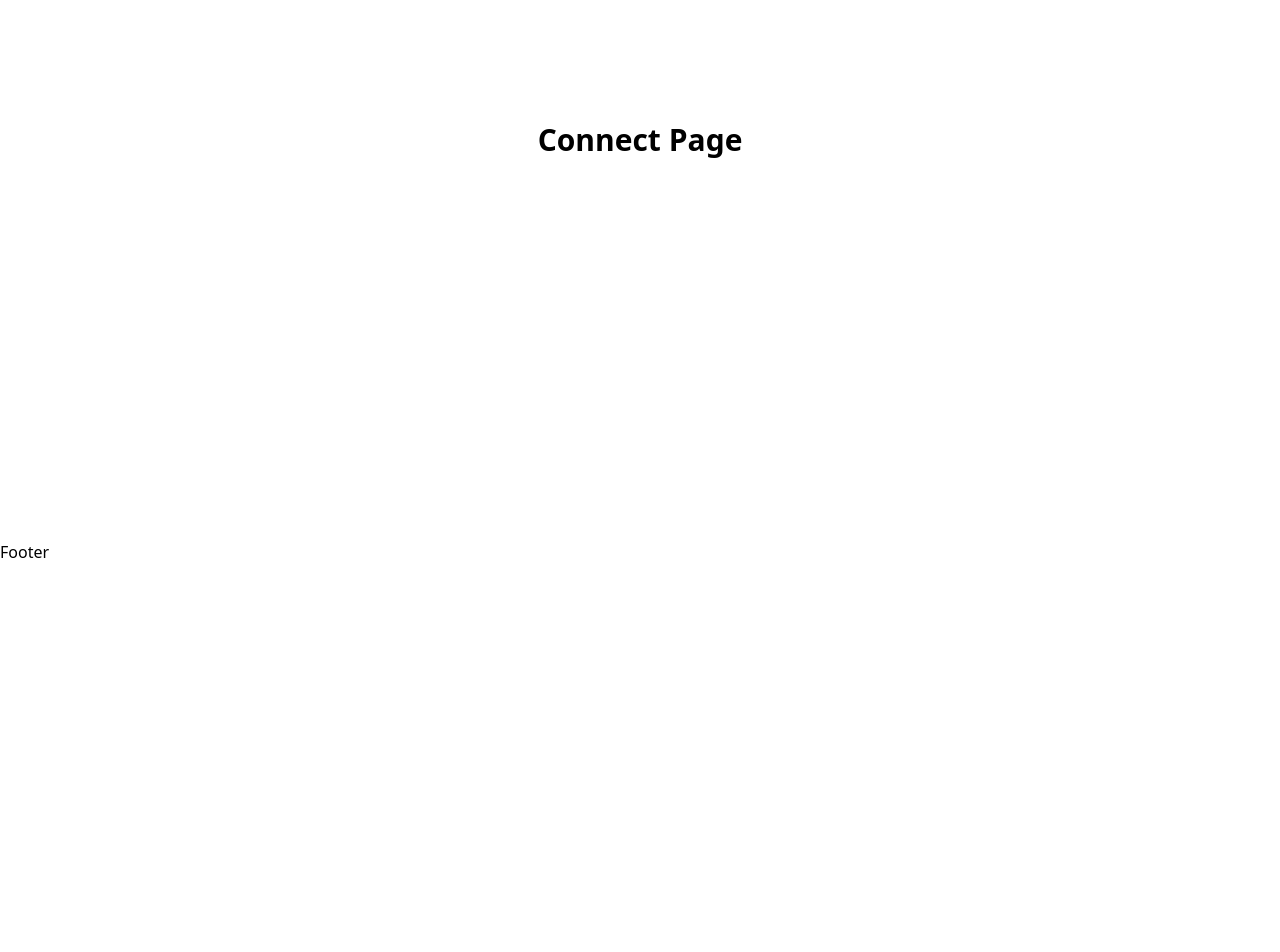
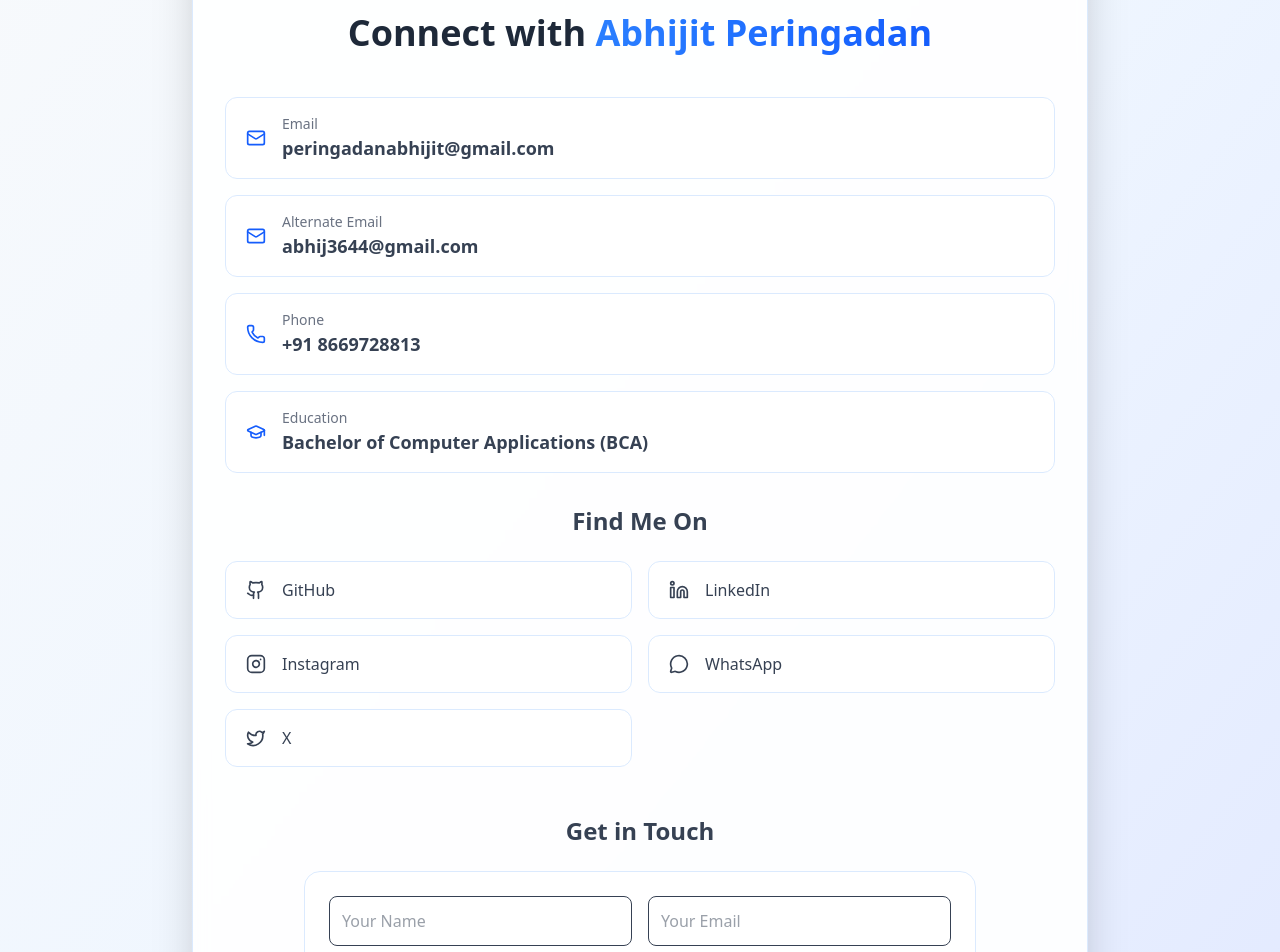
Before and after one commit to abhijitradhakrishnan/abhijit-portfolio, a Next.js app: page /connect in a window 1280 px wide. Shown: the part 260-1212 px from the top of the page. Before the commit the page ends 824 px from the top, so only its background shows below. Built offline with nearby package versions, Linux system fonts and the light colour scheme.

Commit message:
Add Connect Page

```diff
--- a/app/connect/page.js
+++ b/app/connect/page.js
@@ -1,7 +1,5 @@
+import Connect from "@/sections/Connect";
+
 export default function ConnectPage() {
-  return (
-    <div className="min-h-screen flex items-center justify-center">
-      <h1 className="text-3xl font-bold">Connect Page</h1>
-    </div>
-  );
+  return <Connect/>
 }
--- /dev/null
+++ b/sections/Connect.jsx
@@ -0,0 +1,286 @@
+"use client";
+
+import Image from "next/image";
+import {
+  Mail,
+  Phone,
+  GraduationCap,
+  Github,
+  Linkedin,
+  Instagram,
+  MessageCircle,
+  Twitter,
+  User,
+} from "lucide-react";
+import { useTheme } from "@/context/Theme/ThemeContext";
+import { useState } from "react";
+
+const Connect = () => {
+  const { theme } = useTheme();
+  const isDark = theme === "dark";
+
+  //Using Web3Forms
+  const [result, setResult] = useState("");
+
+  const onSubmit = async (event) => {
+    event.preventDefault();
+    setResult("Sending...");
+    const formData = new FormData(event.target);
+
+    formData.append("access_key", process.env.NEXT_PUBLIC_WEB3FORMS_KEY);
+
+    const response = await fetch("https://api.web3forms.com/submit", {
+      method: "POST",
+      body: formData,
+    });
+
+    const data = await response.json();
+
+    if (data.success) {
+      setResult("Message sent successfully!");
+      event.target.reset();
+    } else {
+      setResult("Something went wrong. Please try again.");
+    }
+  };
+
+  const contacts = [
+    {
+      icon: <Mail className="w-5 h-5" />,
+      label: "Email",
+      value: "peringadanabhijit@gmail.com",
+      link: "mailto:peringadanabhijit@gmail.com",
+    },
+    {
+      icon: <Mail className="w-5 h-5" />,
+      label: "Alternate Email",
+      value: "abhij3644@gmail.com",
+      link: "mailto:abhij3644@gmail.com",
+    },
+    {
+      icon: <Phone className="w-5 h-5" />,
+      label: "Phone",
+      value: "+91 8669728813",
+      link: "tel:+918669728813",
+    },
+    {
+      icon: <GraduationCap className="w-5 h-5" />,
+      label: "Education",
+      value: "Bachelor of Computer Applications (BCA)",
+    },
+  ];
+
+  const socials = [
+    {
+      icon: <Github className="w-5 h-5" />,
+      label: "GitHub",
+      link: "https://github.com/abhijitradhakrishnan",
+    },
+    {
+      icon: <Linkedin className="w-5 h-5" />,
+      label: "LinkedIn",
+      link: "https://www.linkedin.com/in/abhijit-radhakrishnan/",
+    },
+    {
+      icon: <Instagram className="w-5 h-5" />,
+      label: "Instagram",
+      link: "https://instagram.com/abhijit.radhakrishnan",
+    },
+    {
+      icon: <MessageCircle className="w-5 h-5" />,
+      label: "WhatsApp",
+      link: "https://wa.me/8669728813",
+    },
+    {
+      icon: <Twitter className="w-5 h-5" />,
+      label: "X",
+      link: "https://x.com/aaddyshrivastav",
+    },
+  ];
+
+  return (
+    <div
+      className={`min-h-screen flex items-center justify-center px-6 py-12 pt-24 transition-colors duration-500 ${
+        isDark
+          ? "bg-black text-gray-300"
+          : "bg-gradient-to-br from-slate-50 via-blue-50 to-indigo-100 text-gray-700"
+      }`}
+    >
+      <div
+        className={`max-w-4xl w-full rounded-3xl p-8 backdrop-blur-sm shadow-2xl border transition-all duration-500 ${
+          isDark
+            ? "bg-blue-950/40 border-blue-900/40"
+            : "bg-white/90 border-blue-100"
+        }`}
+      >
+        {/* Header */}
+        <div className="flex flex-col items-center mb-8">
+          <div className="relative mb-4">
+            <div className="w-32 h-32 rounded-2xl bg-gradient-to-br from-blue-500 to-blue-600 p-1">
+              <div
+                className={`w-full h-full rounded-2xl flex items-center justify-center overflow-hidden ${
+                  isDark ? "bg-black" : "bg-white"
+                }`}
+              >
+                <User className="w-16 h-16 text-blue-600" />
+                <Image
+                  src="/pro1.jpg"
+                  alt="Abhijit Peringadan"
+                  fill
+                  className="object-cover rounded-2xl opacity-90"
+                  priority
+                />
+              </div>
+            </div>
+          </div>
+
+          <h1
+            className={`text-4xl font-bold mb-3 text-center ${
+              isDark ? "text-gray-200" : "text-gray-800"
+            }`}
+          >
+            Connect with{" "}
+            <span className="bg-gradient-to-r from-blue-500 to-blue-600 bg-clip-text text-transparent">
+              Abhijit Peringadan
+            </span>
+          </h1>
+        </div>
+
+        {/* Contact Info */}
+        <div className="grid gap-4 mb-8">
+          {contacts.map((item, i) => {
+            const Wrapper = item.link ? "a" : "div";
+            return (
+                <Wrapper
+                key={i}
+                href={item.link}
+                className={`flex items-center gap-4 rounded-xl px-5 py-4 border transition-all duration-500 hover:-translate-y-1 hover:shadow-lg ${
+                    isDark
+                    ? "bg-blue-950/40 border-blue-900/40 hover:bg-blue-950"
+                    : "bg-white/80 border-blue-100 hover:bg-blue-50"
+                }`}
+                >
+              <div className="text-blue-600">{item.icon}</div>
+              <div>
+                <p className="text-sm text-gray-500">{item.label}</p>
+                <p className="font-semibold text-lg">{item.value}</p>
+              </div>
+            </Wrapper>
+            )
+          })}
+        </div>
+
+        {/* Social Links */}
+        <h2 className="text-2xl font-semibold mb-6 text-center">
+          Find Me On
+        </h2>
+
+        <div className="grid sm:grid-cols-2 gap-4">
+          {socials.map((social, i) => (
+            <a
+              key={i}
+              href={social.link}
+              target="_blank"
+              rel="noopener noreferrer"
+              className={`flex items-center gap-4 rounded-xl px-5 py-4 border transition-all duration-500 hover:-translate-y-1 ${
+                isDark
+                  ? "bg-blue-950/40 border-blue-900/40 hover:text-blue-400"
+                  : "bg-white/80 border-blue-100 hover:text-blue-700"
+              }`}
+            >
+              <div className="transition-transform duration-300 hover:scale-125">
+                {social.icon}
+              </div>
+              <span className="font-medium">{social.label}</span>
+            </a>
+          ))}
+        </div>
+
+        {/* Contact Form */}
+        <div className="mt-12">
+        <h2 className="text-2xl font-semibold mb-6 text-center">
+            Get in Touch
+        </h2>
+        <form
+            onSubmit={onSubmit}
+            className={`max-w-2xl mx-auto rounded-2xl p-6 border ${
+            isDark
+                ? "bg-blue-950/40 border-blue-900/40"
+                : "bg-white/90 border-blue-100"
+            }`}
+        >
+            <div className="grid sm:grid-cols-2 gap-4 mb-4">
+            <input
+                type="text"
+                name="name"
+                placeholder="Your Name"
+                required
+                className="p-3 rounded-lg border outline-none bg-transparent"
+            />
+
+            <input
+                type="email"
+                name="email"
+                placeholder="Your Email"
+                required
+                className="p-3 rounded-lg border outline-none bg-transparent"
+            />
+            </div>
+
+            <textarea
+            name="message"
+            rows="5"
+            placeholder="Your Message"
+            required
+            className="w-full p-3 rounded-lg border outline-none bg-transparent mb-4"
+            />
+
+            <button
+            type="submit"
+            disabled={result === "Sending..."}
+            className="w-full py-3 rounded-lg font-semibold bg-blue-600 text-white hover:bg-blue-700 transition"
+            >
+            Send Message
+            </button>
+
+            {result && (
+            <p className={`mt-4 text-center text-sm ${result.includes("success") ? "text-green-500": "text-red-500"}`}>
+                {result}
+            </p>
+            )}
+        </form>
+        </div>
+
+
+        {/* Action Buttons */}
+        <div className="flex flex-col sm:flex-row justify-center gap-4 mt-10">
+          <a
+            href="mailto:peringadanabhijit@gmail.com"
+            className={`px-8 py-4 rounded-xl font-semibold transition-all duration-500 hover:scale-110 ${
+              isDark
+                ? "bg-blue-900 text-white"
+                : "bg-blue-100 text-blue-600 hover:bg-blue-200"
+            }`}
+          >
+            <Mail className="inline w-5 h-5 mr-2" />
+            Send Email
+          </a>
+
+          <a
+            href="https://wa.me/8669728813"
+            className={`px-8 py-4 rounded-xl border-2 font-semibold transition-all duration-500 hover:scale-110 ${
+              isDark
+                ? "border-blue-900 text-blue-400 hover:bg-green-600 hover:text-white"
+                : "border-blue-600 text-blue-600 hover:bg-green-500 hover:text-white"
+            }`}
+          >
+            <MessageCircle className="inline w-5 h-5 mr-2" />
+            Chat on WhatsApp
+          </a>
+        </div>
+      </div>
+    </div>
+  );
+};
+
+export default Connect;
```
Also changed, not shown: public/pro1.jpg (added).
